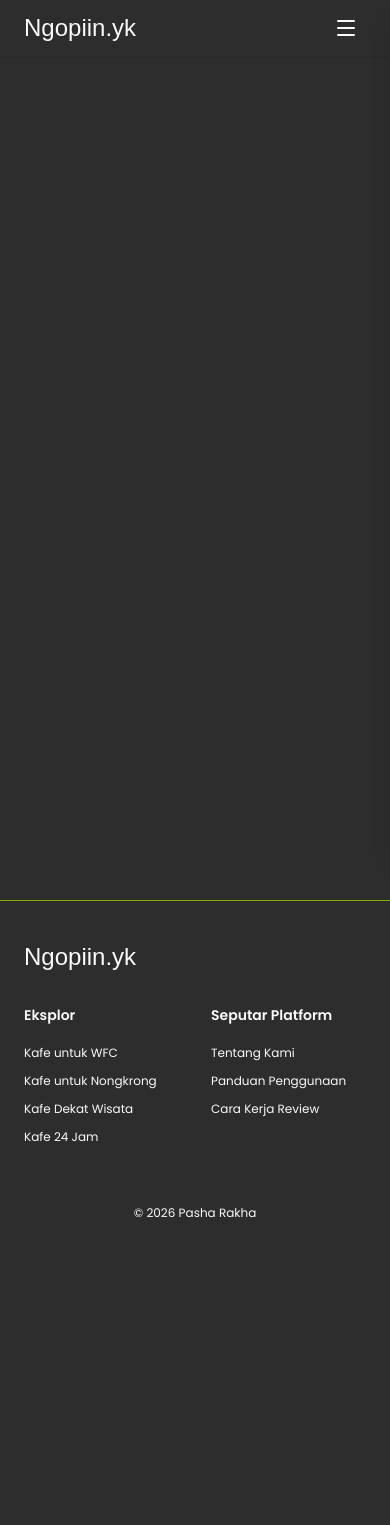
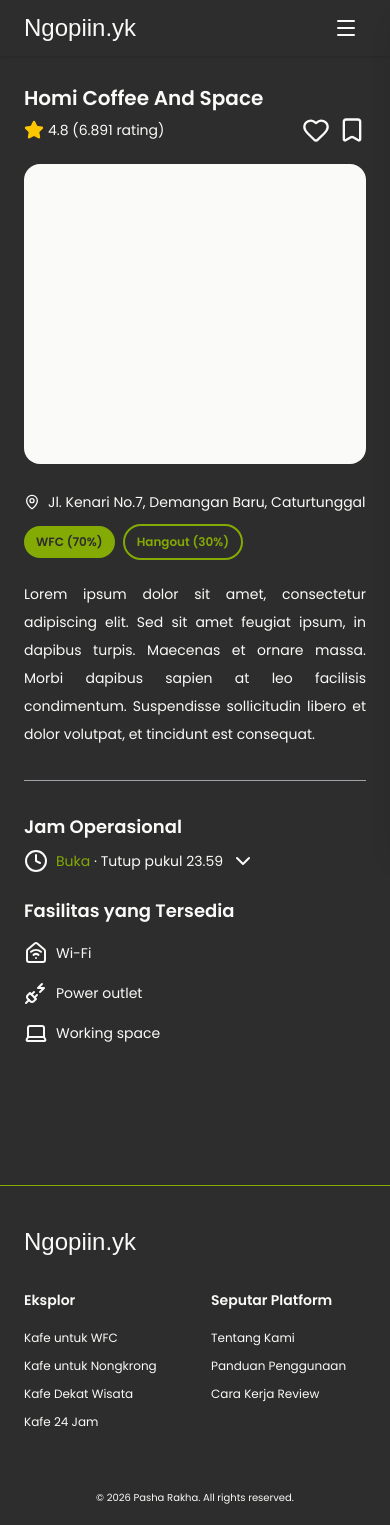
Before and after one commit to Paz25/ngopiinyk, a Next.js app: page /cafes/1 in a window 390 px wide. Before the commit this address had no page. Before the commit the page ends 1241 px from the top, so only its background shows below. Built offline with nearby package versions, Linux system fonts and the light colour scheme; a web font is replaced by a local one.

Commit message:
Refactor Footer and Navbar components; update styles and improve responsiveness. Add CafeDetailPage with layout and functionality for displaying cafe details.

```diff
--- /dev/null
+++ b/src/app/cafes/[id]/page.tsx
@@ -0,0 +1,110 @@
+import {
+  Heart,
+  Star,
+  Bookmark,
+  MapPin,
+  Clock,
+  ChevronDown,
+  HouseWifi,
+  PlugZap,
+  PlugZap2,
+  Laptop,
+} from "lucide-react";
+
+export default function CafeDetailPage() {
+  return (
+    <main className="flex flex-col min-h-screen w-full px-6 md:px-12 pt-2 pb-30 gap-[12px]">
+      <div
+        id="detail-banner"
+        className="relative w-full flex flex-col py-[20px] gap-[20px]"
+      >
+        <div className="flex flex-col md:flex-row w-full justify-between items-start md:items-center gap-1">
+          <h1 className="text-balance text-white text-xl font-semibold">
+            Homi Coffee And Space
+          </h1>
+          <div className="flex justify-between items-center gap-3 md:gap-6 w-full md:w-auto">
+            <div className="flex items-center gap-1 text-sm text-white">
+              <Star size={20} className="text-yellow-400" fill="currentColor" />
+              4.8 (6.891 rating)
+            </div>
+            <div className="flex items-center gap-2">
+              <Heart size={28} className="md:size-8" />
+              <Bookmark size={28} className="md:size-8" />
+            </div>
+          </div>
+        </div>
+
+        {/* Image Grid */}
+        <div className="grid grid-cols-12 grid-rows-2 gap-[16px] md:gap-[20px]">
+          <div className="col-span-12 sm:col-span-6 md:col-span-4 row-span-2 bg-white rounded-2xl min-h-[300px]"></div>
+          <div className="col-span-6 md:col-span-4 row-span-1 md:row-span-2 bg-white rounded-2xl min-h-[120px] md:min-h-[200px] hidden sm:block"></div>
+          <div className="col-span-3 md:col-span-4 bg-white rounded-2xl min-h-[120px] md:min-h-[200px] hidden sm:block"></div>
+          <div className="col-span-3 md:col-span-2 bg-white rounded-2xl min-h-[120px] md:min-h-[200px] hidden sm:block"></div>
+          <div className="col-span-2 bg-white rounded-2xl min-h-[200px] hidden md:block"></div>
+        </div>
+
+        <div className="mt-2 flex flex-wrap-reverse md:flex-row w-full md:justify-between md:items-center gap-3">
+          <div className="flex flex-wrap items-center gap-2">
+            <div className="bg-primary text-xs font-semibold px-3 py-2 rounded-full text-[var(--color-background)] w-fit">
+              WFC (70%)
+            </div>
+            <div className="border-2 border-primary text-xs font-semibold px-3 py-2 rounded-full text-primary w-fit">
+              Hangout (30%)
+            </div>
+          </div>
+          <div className="flex items-center gap-2">
+            <MapPin size={16} className="shrink-0" />
+            <p className="text-sm md:text-end">
+              Jl. Kenari No.7, Demangan Baru, Caturtunggal
+            </p>
+          </div>
+        </div>
+
+        <p className="text-sm md:text-base text-justify leading-7">
+          Lorem ipsum dolor sit amet, consectetur adipiscing elit. Sed sit amet
+          feugiat ipsum, in dapibus turpis. Maecenas et ornare massa. Morbi
+          dapibus sapien at leo facilisis condimentum. Suspendisse sollicitudin
+          libero et dolor volutpat, et tincidunt est consequat.
+        </p>
+      </div>
+
+      <div className="border-b border-gray-300/70"></div>
+
+      {/* Jam Operasional */}
+      <div className="grid grid-cols-1 md:grid-cols-12 py-[20px]">
+        <div className="md:col-span-6 flex flex-col gap-6">
+          <div className="flex flex-col gap-2">
+            <h2 className="text-lg font-semibold text-white">
+              Jam Operasional
+            </h2>
+            <div className="flex gap-2 items-center">
+              <Clock size={24} />
+              <p className="text-sm">
+                <span className="text-primary">Buka</span> · Tutup pukul 23.59
+              </p>
+              <ChevronDown size={24} />
+            </div>
+          </div>
+          <div className="flex flex-col gap-4">
+            <h2 className="text-lg font-semibold text-white">
+              Fasilitas yang Tersedia
+            </h2>
+            <div className="flex gap-2 items-center">
+              <HouseWifi size={24} />
+              <p className="text-sm">Wi-Fi</p>
+            </div>
+            <div className="flex gap-2 items-center">
+              <PlugZap size={24} />
+              <p className="text-sm">Power outlet</p>
+            </div>
+            <div className="flex gap-2 items-center">
+              <Laptop size={24} />
+              <p className="text-sm">Working space</p>
+            </div>
+          </div>
+        </div>
+        <div className="md:col-span-6 flex flex-col gap-4"></div>
+      </div>
+    </main>
+  );
+}
--- a/src/components/Footer.tsx
+++ b/src/components/Footer.tsx
@@ -47,7 +47,9 @@ export default function Footer() {
         </div>
       </div>
       <div className="flex justify-center items-center">
-        <span className="text-xs">© 2026 Pasha Rakha</span>
+        <span className="text-[10px] md:text-xs">
+          © 2026 Pasha Rakha. All rights reserved.
+        </span>
       </div>
     </footer>
   );
--- a/src/components/Navbar.tsx
+++ b/src/components/Navbar.tsx
@@ -81,7 +81,7 @@ export default function Navbar() {
       {/* Sidebar */}
       <div
         className={[
-          "fixed top-0 right-0 z-50 h-full w-72 bg-[var(--color-background)] shadow-xl",
+          "fixed top-0 right-0 z-50 h-full w-60 bg-[var(--color-background)] shadow-xl",
           "flex flex-col px-8 py-6 gap-8 md:hidden",
           "transition-transform duration-300 ease-in-out",
           sidebarOpen ? "translate-x-0" : "translate-x-full",
--- a/src/components/cards/CafeCard.tsx
+++ b/src/components/cards/CafeCard.tsx
@@ -1,8 +1,9 @@
 "use client";
 
 import { useRouter } from "next/navigation";
+import { encodeId } from "@/lib/hashid";
 import { CafeCardModel } from "@/models/CafeModel";
-import { encodeId } from "@/lib/hashid";
+import { Star, Trophy } from "lucide-react";
 
 type CafeCardProps = {
   cafe: CafeCardModel;
@@ -30,20 +31,30 @@ export default function CafeCard({
     >
       <div
         className={[
-          "relative w-full overflow-hidden rounded-2xl bg-white",
+          "relative w-full overflow-hidden rounded-2xl bg-white/5",
           isBest ? "h-[200px]" : "",
         ].join(" ")}
         style={isBest ? { height: imageHeight } : undefined}
       >
+        {/* Rating badge */}
         {cafe.rating != null && (
-          <div className="absolute top-2 right-2 z-10 bg-black/50 text-white text-xs font-semibold px-2 py-1 rounded-full">
-            ⭐ {cafe.rating}
+          <div className="absolute top-2 right-2 z-10 flex gap-1 items-center bg-black/60 backdrop-blur-sm text-white text-xs font-semibold px-2 py-1 rounded-full shadow-md">
+            <Star size={11} className="text-yellow-400" fill="currentColor" />
+            {cafe.rating}
           </div>
         )}
+
+        {/* Best category badge */}
         {bestCategory && (
-          <div className="absolute bottom-2 left-2 bg-primary text-xs font-semibold px-2 py-1 rounded-full text-[var(--color-background)] w-fit">
-            Terpopuler untuk {bestCategory}
+          <div className="absolute bottom-2 left-2 z-10 flex items-center gap-1 bg-[var(--color-primary)] text-[var(--color-background)] text-xs font-bold px-2 py-1 rounded-full shadow-lg">
+            <Trophy size={14} />
+            {bestCategory}
           </div>
+        )}
+
+        {/* Gradient overlay */}
+        {bestCategory && (
+          <div className="absolute inset-0 bg-gradient-to-t from-black/40 to-transparent pointer-events-none" />
         )}
 
         {cafe.image ? (
@@ -53,7 +64,7 @@ export default function CafeCard({
             loading="lazy"
             className={[
               "block w-full min-h-[200px] object-cover",
-              isBest ? "h-full object-cover" : "h-auto object-cover",
+              isBest ? "h-full" : "h-auto",
             ].join(" ")}
           />
         ) : (
@@ -68,8 +79,8 @@ export default function CafeCard({
       </div>
 
       <div className="flex flex-col px-2 gap-1 md:gap-2">
-        <h3 className="text-sm font-semibold">{cafe.name}</h3>
-        <p className="text-xs font-normal leading-tight text-white/70">
+        <h3 className="text-sm font-semibold leading-snug">{cafe.name}</h3>
+        <p className="text-xs font-normal leading-tight text-white/50">
           {cafe.area}
         </p>
       </div>
--- a/src/components/home/TrendingSection.tsx
+++ b/src/components/home/TrendingSection.tsx
@@ -1,6 +1,8 @@
 "use client";
 
 import { useEffect, useState } from "react";
+import { useRouter } from "next/navigation";
+import { encodeId } from "@/lib/hashid";
 import SkeletonCard from "../cards/SkeletonCard";
 
 type TrendingCafe = {
@@ -69,8 +71,10 @@ function TrendingCard({
   cafe: TrendingCafe;
   className: string;
 }) {
+  const router = useRouter();
   return (
     <div
+      onClick={() => router.push(`/cafes/${encodeId(cafe.id)}`)}
       className={[
         "relative overflow-hidden cursor-pointer group",
         "rounded-2xl min-h-[200px]",
```
